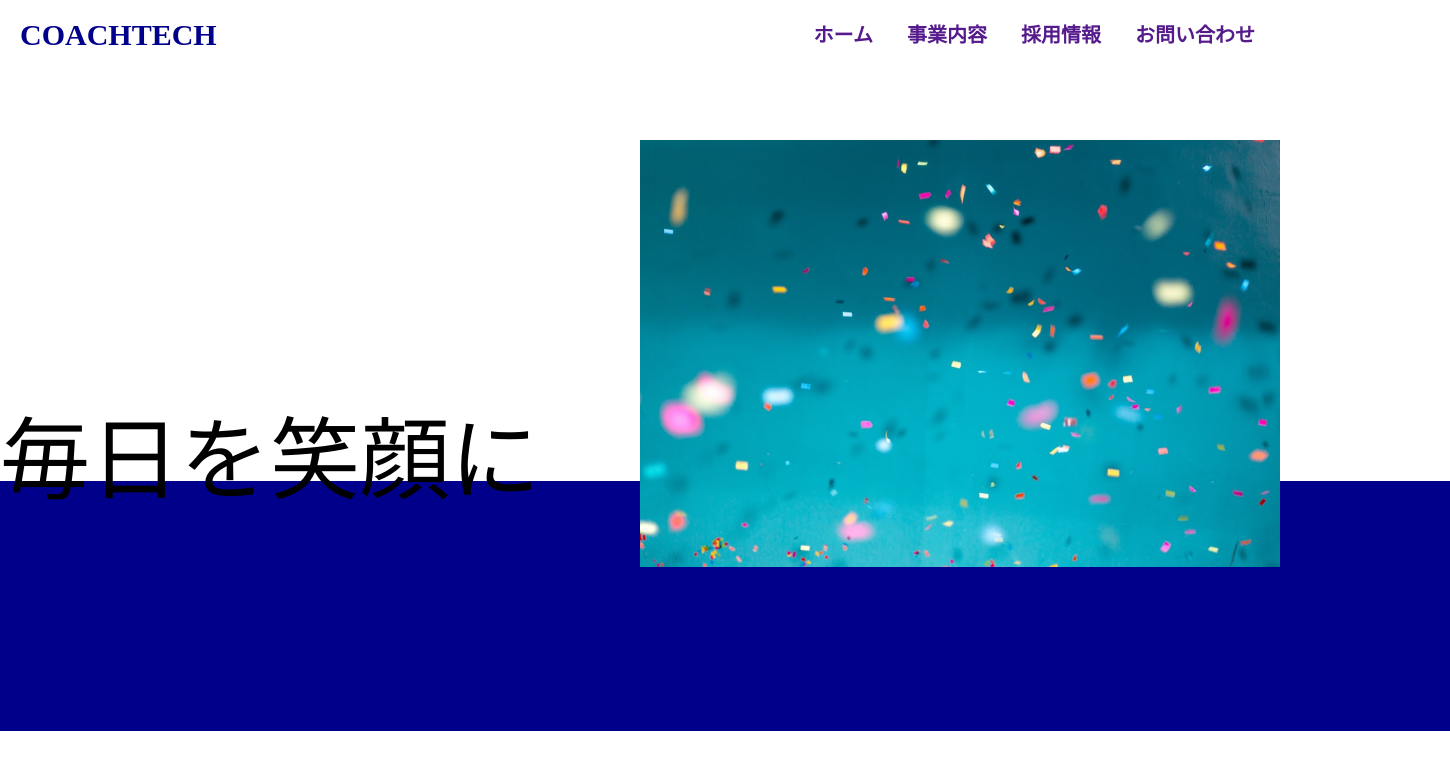
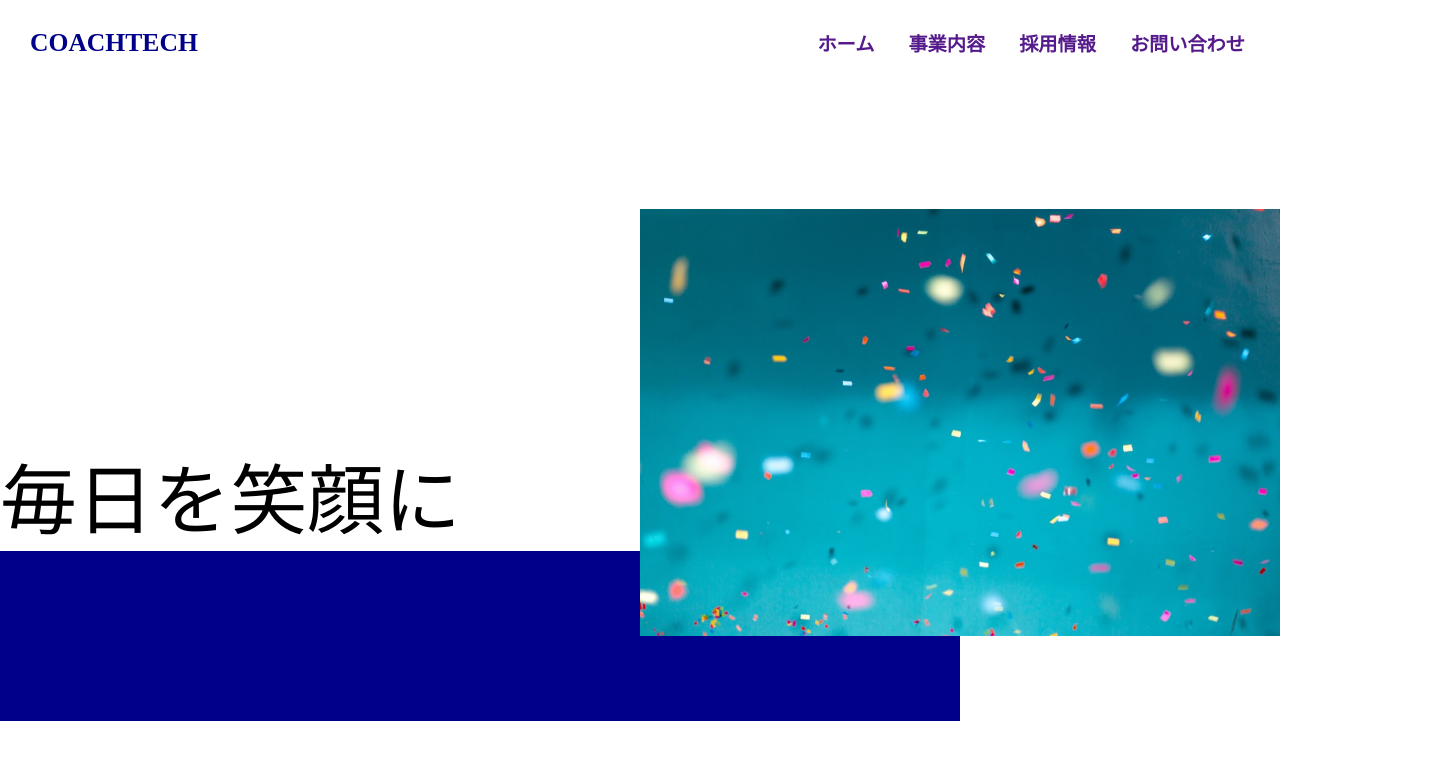
Before and after one commit to ishinagakazuyuki/20230628_ishinagakazuyuki_css, a plain HTML site: page index.html in a window 1280 px wide. Shown: the whole page, 1450 px wide, since content can reach past the window. Drawn offline with Linux system fonts and the light colour scheme.

Commit message:
演習問題修正

```diff
--- a/css/style.css
+++ b/css/style.css
@@ -1,10 +1,10 @@
 .header {
     display: flex;
-    margin: 20px;
+    margin: 30px 30px 150px 30px;
 }
 
 .header__ttl {
-    font-size: 30px;
+    font-size: 2vw;
     color: DarkBlue;
 }
 
@@ -18,7 +18,7 @@
 
 .menu__item {
     display: inline-block;
-    font-size: 20px;
+    font-size: 1.5vw;
     color: DarkBlue;
     margin-left: 30px;
     font-weight: bold;
@@ -30,7 +30,6 @@
 
 .main {
     position: relative;
-    top: 70px;
 }
 
 .main__right {
@@ -41,15 +40,15 @@
 
 .main__txt {
     position: absolute;
-    top: 65%;
-    font-size: 90px;
+    top: 60%;
+    font-size: 6vw;
 }
 
 .main__left {
     position: absolute;
     top: 80%;
     background-color: DarkBlue;
-    width: 1450px;
-    height: 250px;
+    width: 75%;
+    height: 40%;
     z-index: -10;
 }
```
